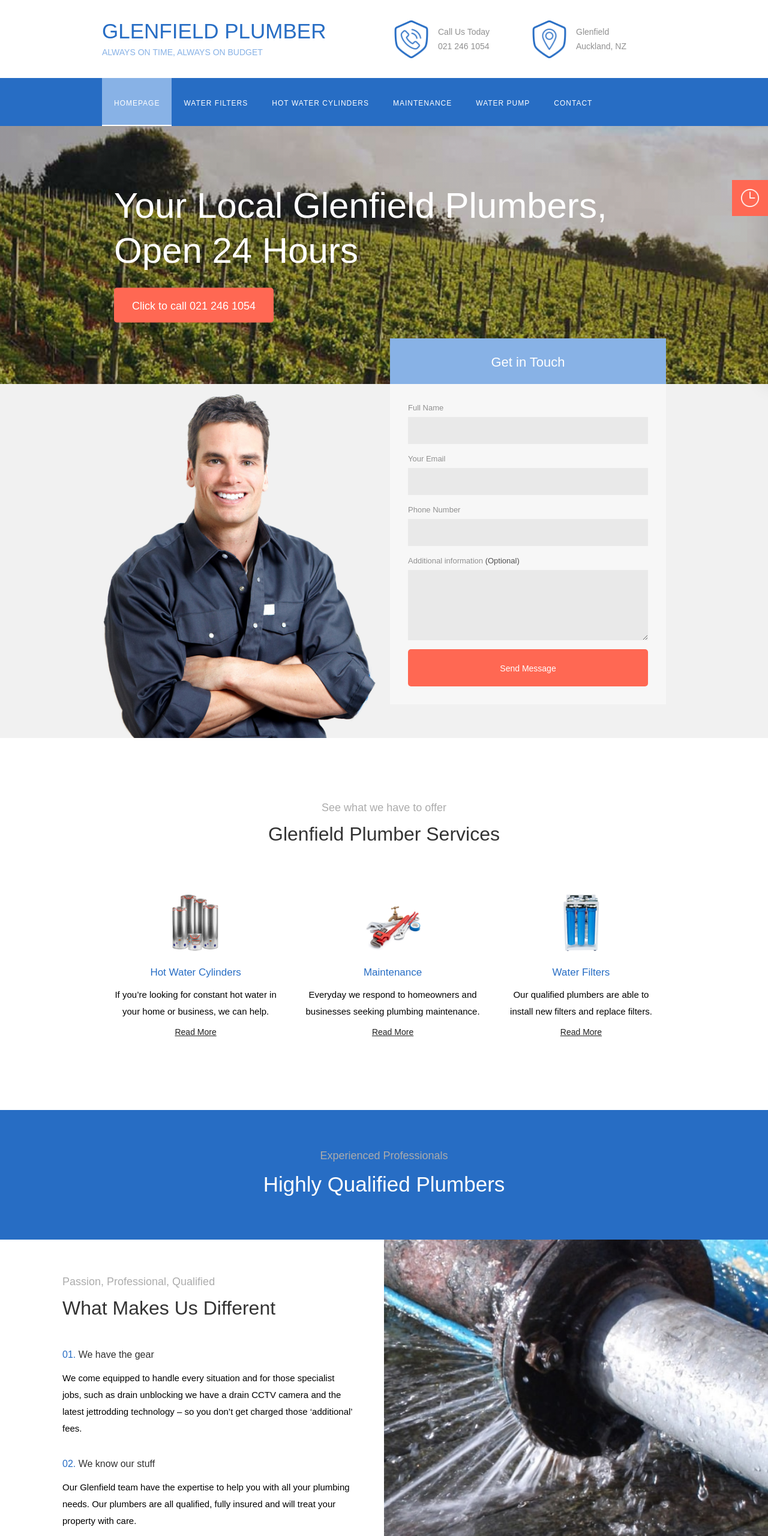
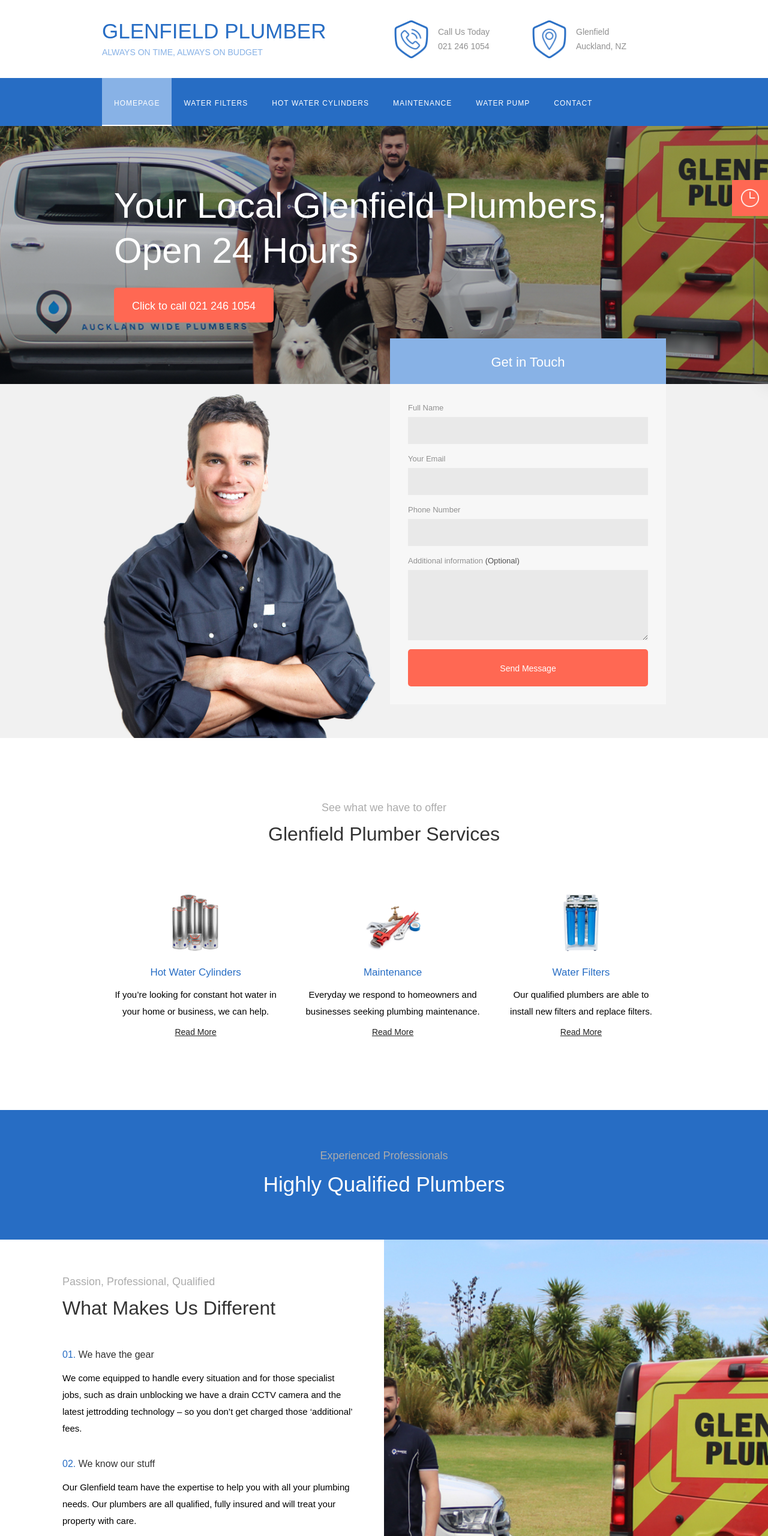
Before and after one commit to dinshogeorge/local-glenfield, a plain HTML site: page index.html in a window 1280 px wide. Shown: the top 2560 px of the page at 60% size. Drawn offline with nearby package versions, Linux system fonts and the light colour scheme; a script that the page names is missing.

Commit message:
Update mini-site.webflow.css

```diff
--- a/css/mini-site.webflow.css
+++ b/css/mini-site.webflow.css
@@ -108,12 +108,12 @@ blockquote {
   display: block;
   height: 80vh;
   background-color: #2c2c2c;
-  background-image: -webkit-linear-gradient(270deg, rgba(14, 23, 36, .28), rgba(14, 23, 36, .28)), url('../images/5843858423_104138884a_o.jpg');
-  background-image: linear-gradient(180deg, rgba(14, 23, 36, .28), rgba(14, 23, 36, .28)), url('../images/5843858423_104138884a_o.jpg');
+  background-image: -webkit-linear-gradient(270deg, rgba(14, 23, 36, .28), rgba(14, 23, 36, .28)), url('../images/glenfield-plumbers.jpg');
+  background-image: linear-gradient(180deg, rgba(14, 23, 36, .28), rgba(14, 23, 36, .28)), url('../images/glenfield-plumbers.jpg');
   background-position: 0px 0px, 50% 0px;
   background-size: auto, cover;
   background-repeat: repeat, no-repeat;
-  background-attachment: scroll, fixed;
+/*   background-attachment: scroll, fixed; */
 }
 
 .top-navigation {
@@ -621,8 +621,8 @@ blockquote {
 }
 
 .left-wrapper.photo {
-  background-image: url('../images/leak.jpg');
-  background-position: 100% 50%;
+  background-image: url('../images/glenfield-plumbers.jpg');
+  background-position: 80% 50%;
   background-size: cover;
   background-repeat: no-repeat;
 }
```
